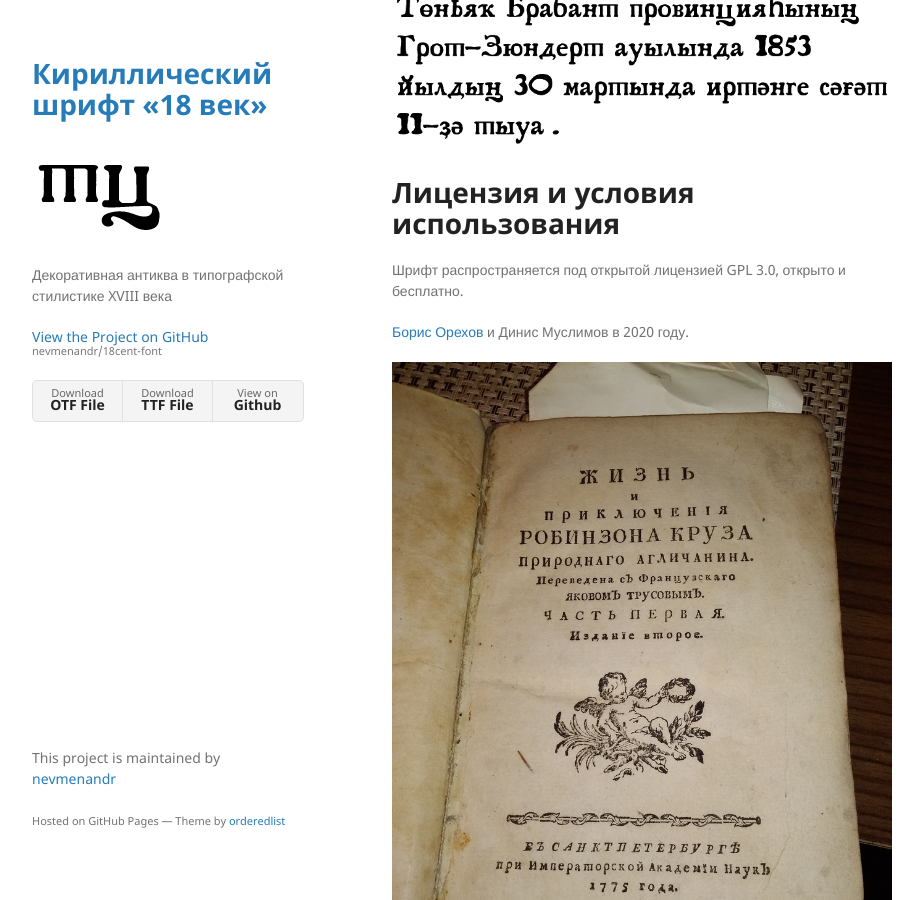
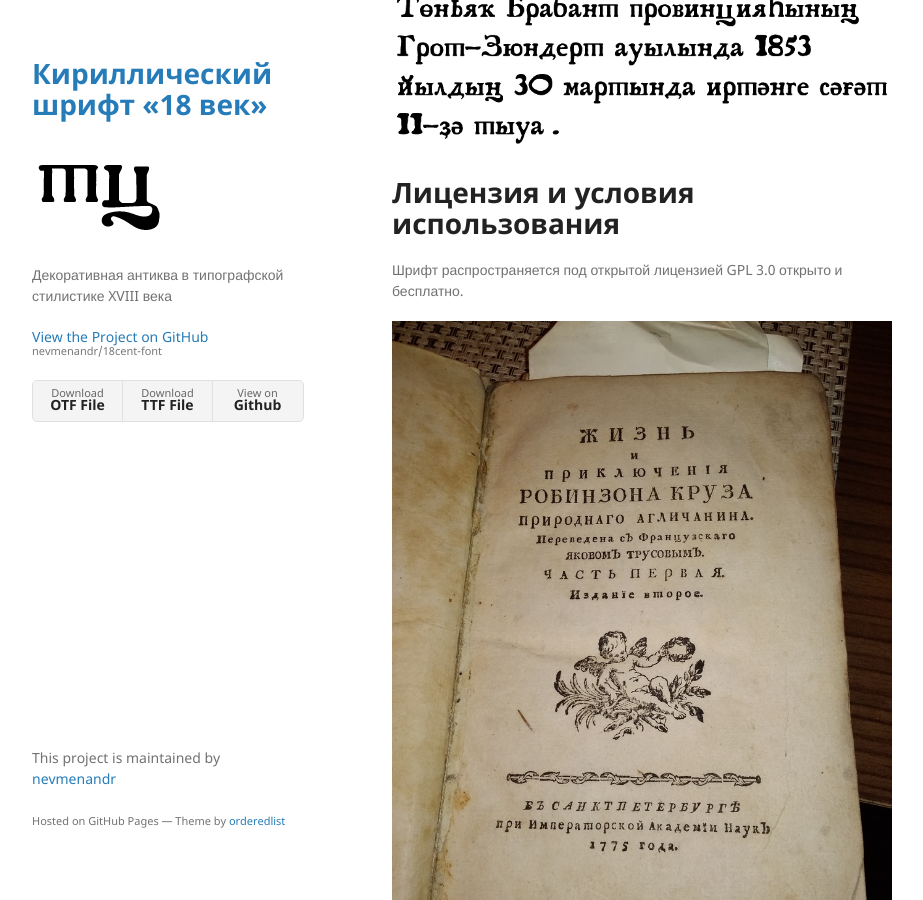
Before and after one commit to nevmenandr/18cent-font, a Jekyll site: the page built from index.md, in a window 1280 px wide and 900 px high, scrolled down 971 px. Shown: the whole window, without its empty margins (178-1101 px from the left). Built offline with Jekyll 4.4.1, drawn with Linux system fonts in a browser that asks for light colours.

Commit message:
Update index.md

```diff
--- a/index.md
+++ b/index.md
@@ -27,8 +27,8 @@ title: Кириллический шрифт «18 век»
 
 # Лицензия и условия использования
 
-Шрифт распространяется под открытой лицензией GPL 3.0, открыто и бесплатно.
+Шрифт распространяется под открытой лицензией GPL 3.0 открыто и бесплатно.
+
+![Книга](crus.jpg)
 
 [Борис Орехов](http://nevmenandr.net/bo.php) и Динис Муслимов в 2020 году.
-
-![Книга](crus.jpg)
```
